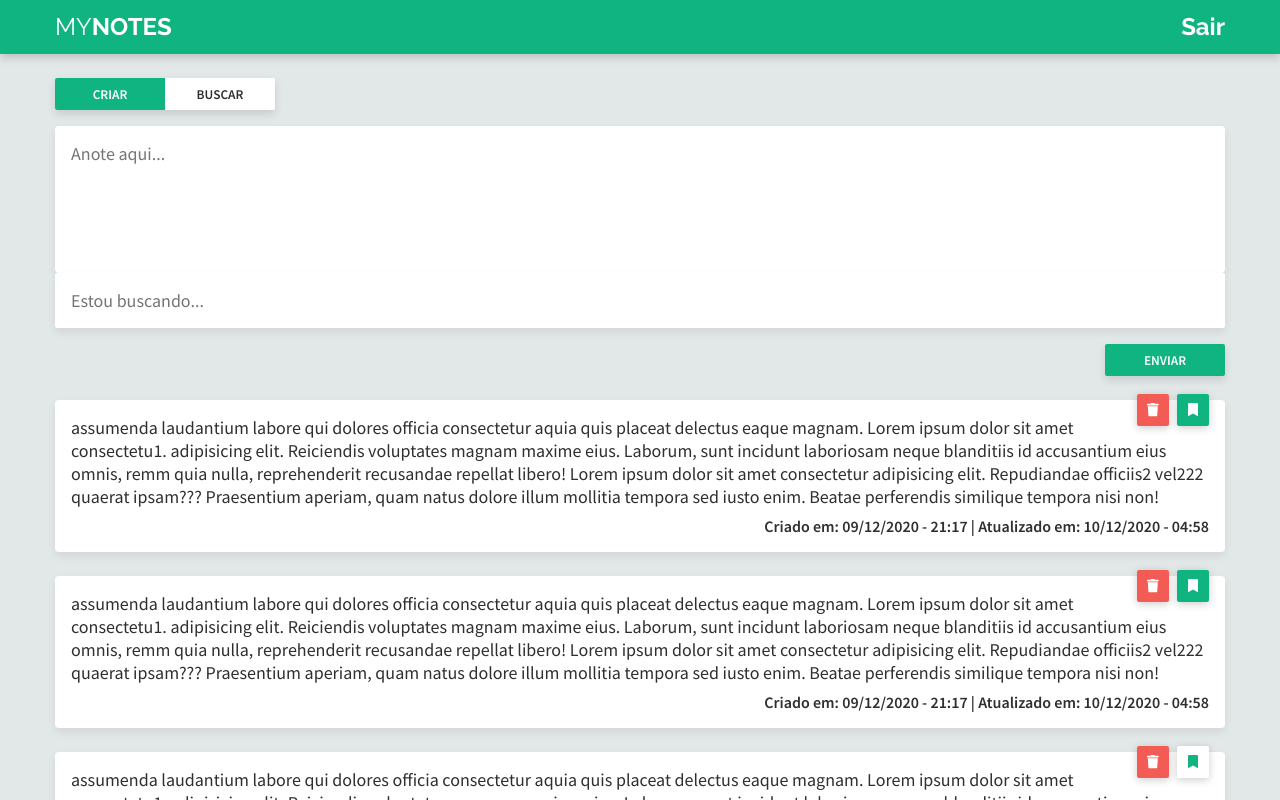
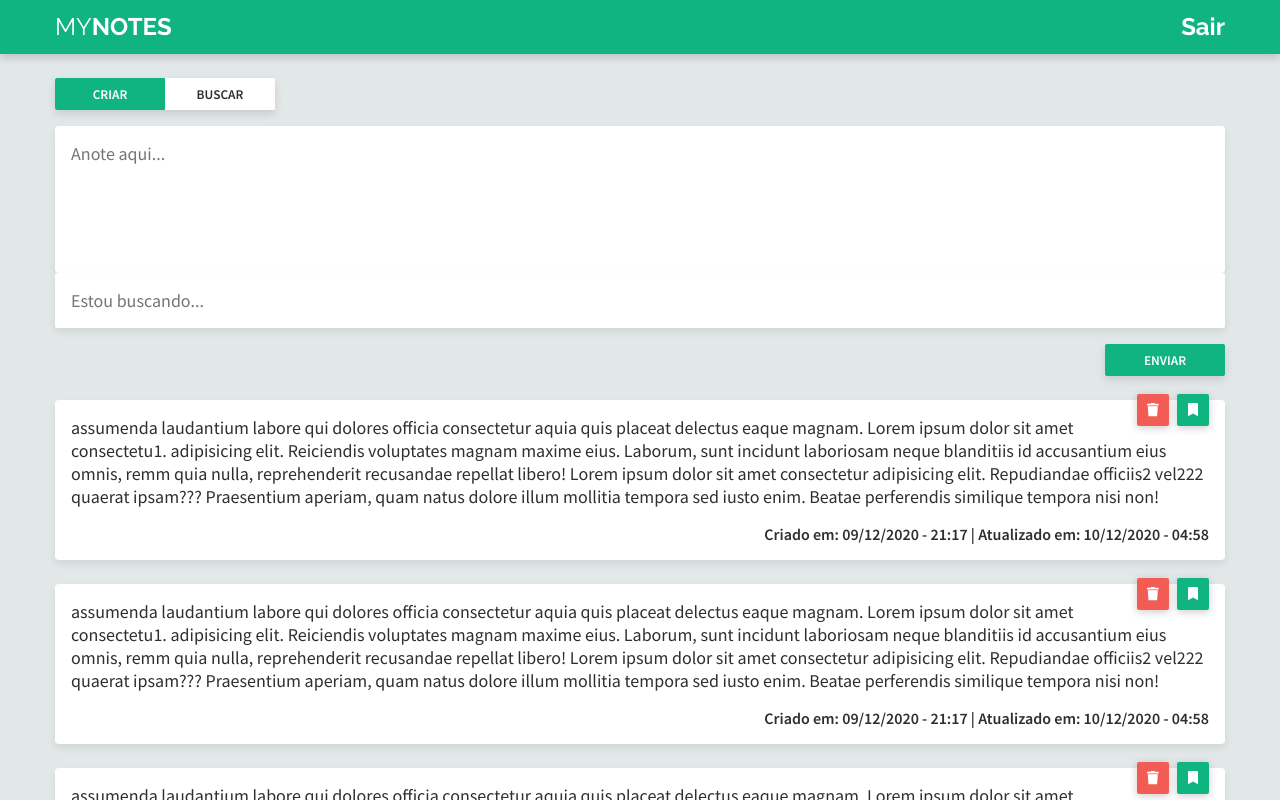
Before and after one commit to lucasemanuel/mynotes-vue, a Vue app: page /#/ in a window 1280 px wide. Built offline with nearby package versions, Linux system fonts and the light colour scheme.

Commit message:
refactor using buttons component

```diff
--- a/src/components/Note.vue
+++ b/src/components/Note.vue
@@ -2,12 +2,8 @@
   <div class="note" :class="{ favorited: isFavorite }">
     <article class="note-body">
       <nav class="note-nav">
-        <button class="button-close button">
-          <font-awesome-icon :icon="iconTrash" />
-        </button>
-        <button class="button-bookmark button">
-          <font-awesome-icon :icon="iconBookmark" />
-        </button>
+        <trash-button />
+        <bookmark-button :favorited="true" />
       </nav>
       {{ content }}
     </article>
@@ -21,8 +17,8 @@
 </template>
 
 <script>
-import { FontAwesomeIcon } from '@fortawesome/vue-fontawesome'
-import { faBookmark, faTrash } from '@fortawesome/free-solid-svg-icons'
+import TrashButton from './buttons/TrashButton'
+import BookmarkButton from './buttons/BookmarkButton'
 
 export default {
   name: 'Note',
@@ -44,14 +40,9 @@ export default {
       required: true
     }
   },
-  data () {
-    return {
-      iconBookmark: faBookmark,
-      iconTrash: faTrash
-    }
-  },
   components: {
-    FontAwesomeIcon
+    TrashButton,
+    BookmarkButton
   }
 }
 </script>
@@ -62,24 +53,6 @@ export default {
   width: 100%;
   margin-bottom: 24px;
 
-  @mixin whiteToColored {
-    background: #fff;
-
-    svg > path {
-      transition: $transition-background-color;
-      color: $color-primary;
-    }
-  }
-
-  @mixin coloredToWhite {
-    background: $color-primary;
-
-    svg > path {
-      transition: $transition-background-color;
-      color: #fff;
-    }
-  }
-
   &-body {
     .note-nav {
       position: relative;
@@ -87,31 +60,8 @@ export default {
       top: -22px;
       margin: 0 0 -10px 8px;
 
-      .button {
-        width: 32px;
-        height: 32px;
-        border-radius: 2px;
-        transition: $transition-background-color;
-        box-shadow: 0 2px 8px rgba(0, 0, 0, 0.2);
-        @include whiteToColored;
-
-        &:first-child {
-          background: $color-danger;
-          margin-right: 8px;
-
-          svg > path {
-            color: #fff;
-          }
-
-          &:hover {
-            background: #fff;
-
-            svg > path {
-              transition: $transition-background-color;
-              color: $color-danger;
-            }
-          }
-        }
+      *:not(:last-child) {
+        margin-right: 8px;
       }
     }
   }
@@ -124,8 +74,7 @@ export default {
     text-align: right;
     color: #484949;
 
-    .note-created-at,
-    .note-updated-at {
+    * {
       display: block;
     }
 
@@ -133,34 +82,14 @@ export default {
       .note-created-at::after {
         content: ' |';
       }
+
       .note-updated-at::before {
         content: ' ';
         white-space: pre;
       }
 
-      .note-created-at,
-      .note-updated-at {
+      * {
         display: inline-block;
-      }
-    }
-  }
-
-  &.favorited {
-    .button-bookmark {
-      @include coloredToWhite;
-
-      &:hover {
-        @include whiteToColored;
-      }
-    }
-  }
-
-  &:not(.favorited) {
-    .button-bookmark {
-      @include whiteToColored;
-
-      &:hover {
-        @include coloredToWhite;
       }
     }
   }
```
